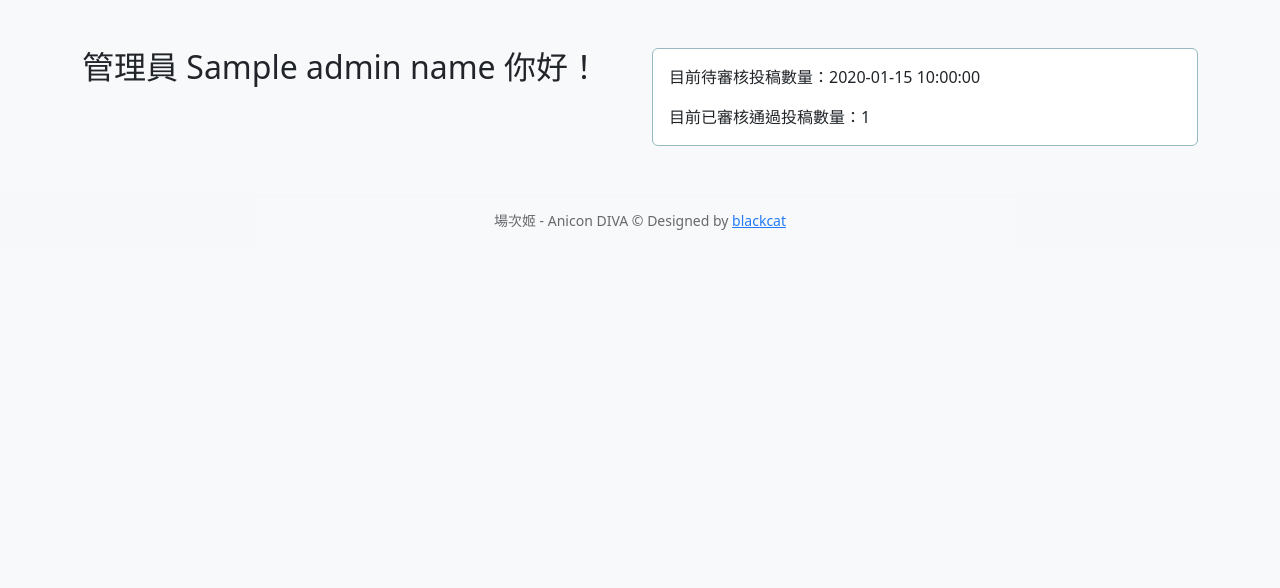
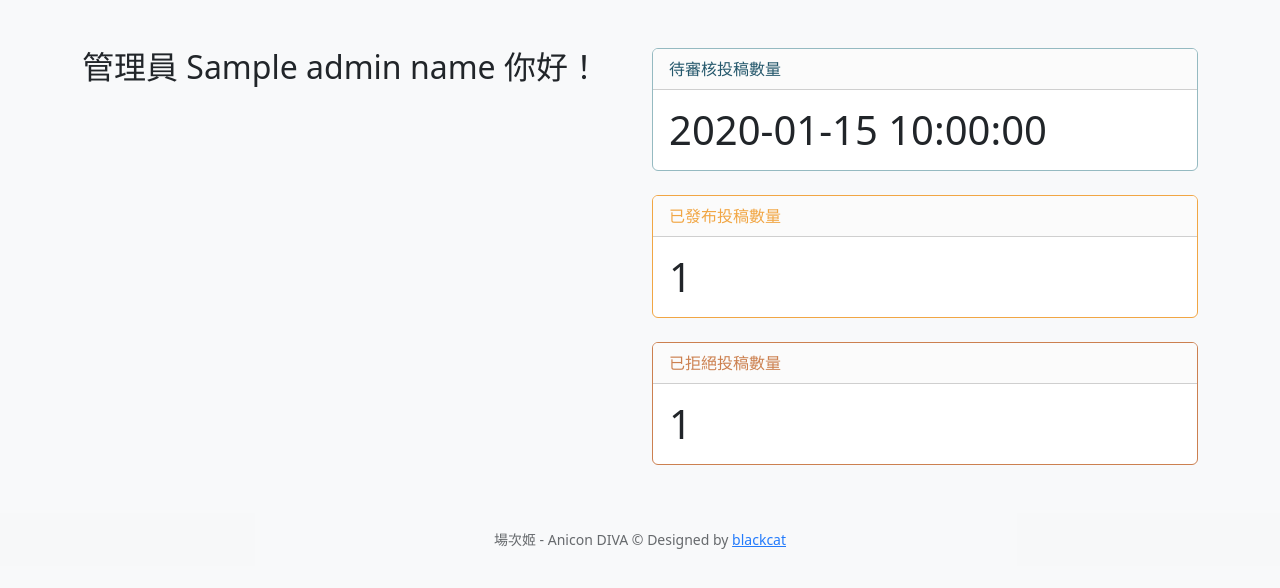
Before and after one commit to minexo79/AniconDiva, a Flask app: template templates/admin_index.html in a window 1280 px wide. Shown: the part 56-644 px from the top of the page. Run offline with Flask 3, Linux system fonts and the light colour scheme; the template is opened without the code that fills it: most values are stand-ins (such as "Sample title", 1, 10 or a date in 2020); parts of the project's set-up code (start-up, migrations or seed data) failed here and were passed over.

Commit message:
fix status error, modify admin_index

```diff
--- a/templates/admin_all_posts.html
+++ b/templates/admin_all_posts.html
@@ -39,7 +39,7 @@
                     <td>{{ post[3] }}</td>
                     <td>{{ post[6] }}</td>
                     <td>
-                        <a class="btn btn-sm btn-secondary" href="{{ url_for('admin.view_post', post_id=post[0]) }}">查看全文</a>
+                        <a class="btn btn-sm btn-secondary" href="{{ url_for('admin.view_post', post_id=post[0]) }}" target="_blank">查看全文</a>
                         <form method="post" action="{{ url_for('admin.delete', post_id=post[0]) }}" onsubmit="return confirm('確定刪除?');" style="display:inline;">
                             <button type="submit" class="btn btn-sm btn-danger">刪除</button>
                         </form>
--- a/templates/admin_index.html
+++ b/templates/admin_index.html
@@ -13,10 +13,22 @@
                     <h2 class="mb-4">管理員 {{ admin_name }} 你好！</h2>
                 </div>
                 <div class="col-md-6">
-                    <div class="card">
+                    <div class="card mb-4">
+                        <dev class="card-header">待審核投稿數量</dev>
                         <div class="card-body">
-                            <p class="card-text">目前待審核投稿數量：{{ posted_count }}</p>
-                            <p class="card-text">目前已審核通過投稿數量：{{ verified_count }}</p>
+                            <p class="card-text h1">{{ posted_count }}</p>
+                        </div>
+                    </div>
+                    <div class="card mb-4 border-orangegold">
+                        <dev class="card-header text-orangegold">已發布投稿數量</dev>
+                        <div class="card-body">
+                            <p class="card-text h1">{{ verified_count }}</p>
+                        </div>
+                    </div>
+                    <div class="card border-brownorange">
+                        <dev class="card-header text-brownorange">已拒絕投稿數量</dev>
+                        <div class="card-body">
+                            <p class="card-text h1">{{ rejected_count }}</p>
                         </div>
                     </div>
                 </div>
--- a/templates/admin_view_post.html
+++ b/templates/admin_view_post.html
@@ -20,7 +20,6 @@
             <div class="form-control" style="min-height:120px;white-space:pre-wrap;" id="print-content">{{
                 post['content'] }}</div>
         </div>
-        <a href="{{ url_for('admin.admin_verified') }}" class="btn btn-secondary mt-3">回投稿列表</a>
         <a href="https://whatismyipaddress.com/ip/{{ post['ip'] }}" class="btn btn-outline-secondary mt-3">查詢位置</a>
         <button class="btn btn-primary mt-3" onclick="window.print()">列印</button>
     </div>
```
Also changed, not shown: source/admin.py (+7 -2 lines), source/dba.py (+2 -5 lines), tools/fake_data_gen.py (+4 -4 lines).
